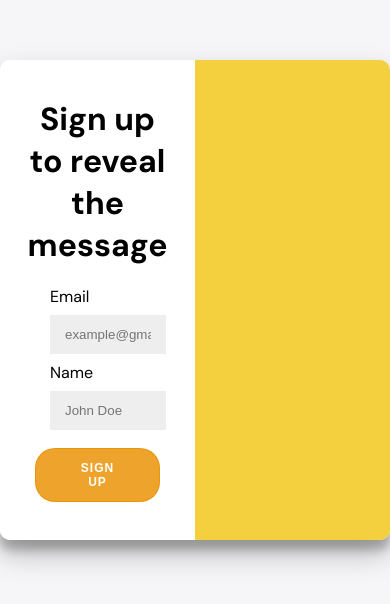
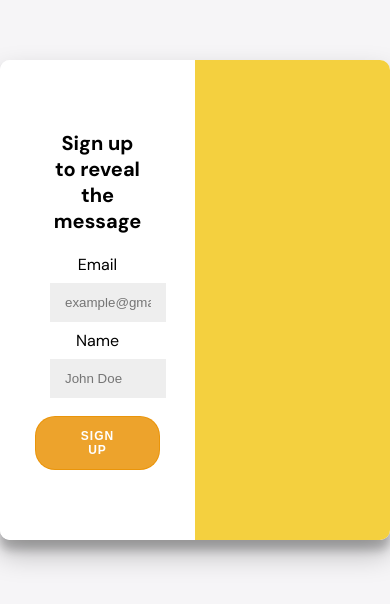
Before and after one commit to charlenetormes/ivs-ui, a plain HTML site: page index.html in a window 390 px wide. Shown: the part 122-726 px from the top of the page. Drawn offline with Linux system fonts and the light colour scheme.

Commit message:
Added css media rule for smaller screens

```diff
--- a/assets/css/style.css
+++ b/assets/css/style.css
@@ -233,14 +233,11 @@ input {
 	animation-delay: 1.5s;
 }
 
-/* .words span:nth-child(5) {
-	animation-delay: 2s;
-}
-
-.words span:nth-child(6) {
-	animation-delay: 2.5s;
-}
-
-.words span:nth-child(7) {
-	animation-delay: 3s;
-} */
+@media only screen and (max-width: 600px) {
+	.form-inputs {
+	  text-align: center;
+	}
+	form h1{
+		font-size:20px
+	}
+  }
```
